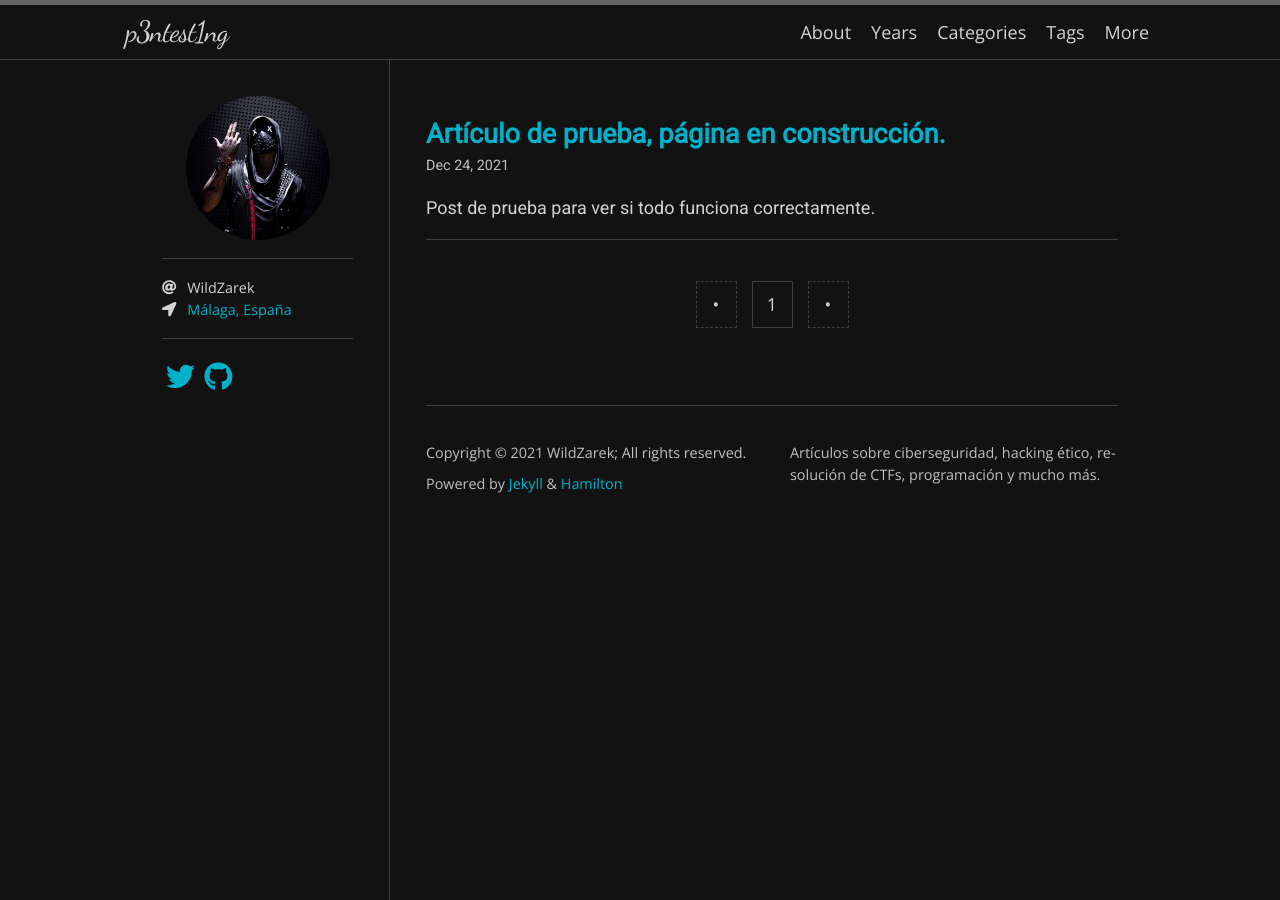
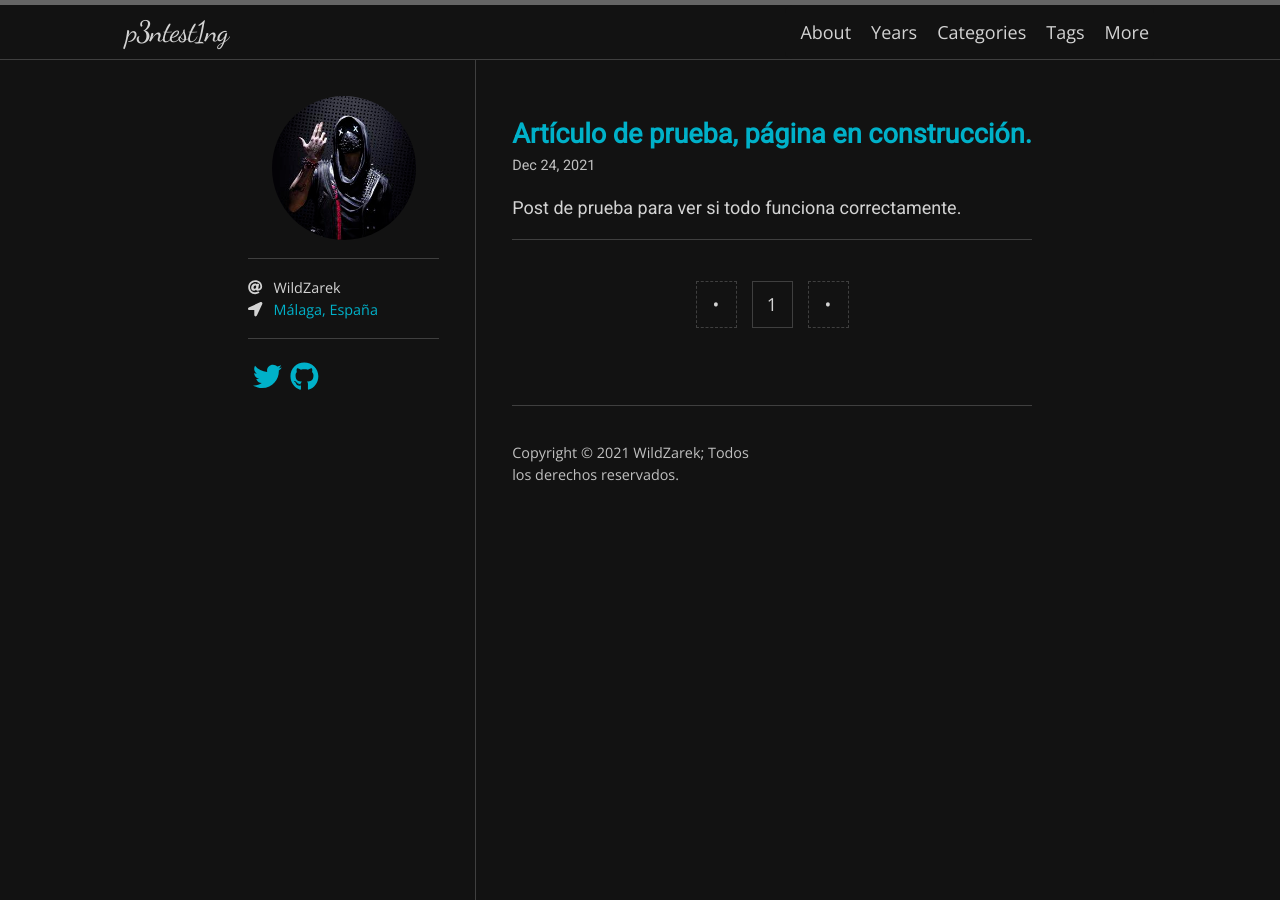
Before and after one commit to WildZarek/wildzarek.github.io, a Jekyll site: the page built from index.html, in a window 1280 px wide. Built offline with Jekyll 4.4.1, drawn with Linux system fonts in a browser that asks for light colours; nearby versions of some CDN libraries; some web fonts are replaced; the list of posts is cut into pages by our own code.

Commit message:
footer changes

```diff
--- a/_includes/footer.html
+++ b/_includes/footer.html
@@ -10,15 +10,15 @@
         {% assign year_string = year_from | append: '&nbsp;' | append: '-' | append: '&nbsp;' | append: year_to %}
       {% endif %}
       {% if site.author %}
-      <p>Copyright © {{ year_string }} {{ site.author }}; All rights reserved.</p>
+      <p>Copyright © {{ year_string }} {{ site.author }}; Todos los derechos reservados.</p>
       {% endif %}
     </div>
-    <p>
+    <!-- <p>
       Powered by <a href="https://jekyllrb.com/">Jekyll</a> & <a href="https://github.com/ngzhio/jekyll-theme-hamilton">Hamilton</a>
-    </p>
+    </p> -->
   </div>
 
   <div class="footer-col">
-    <p>{{ site.description | escape }}</p>
+    <!--<p>{{ site.description | escape }}</p>-->
   </div>
 </div>
```
